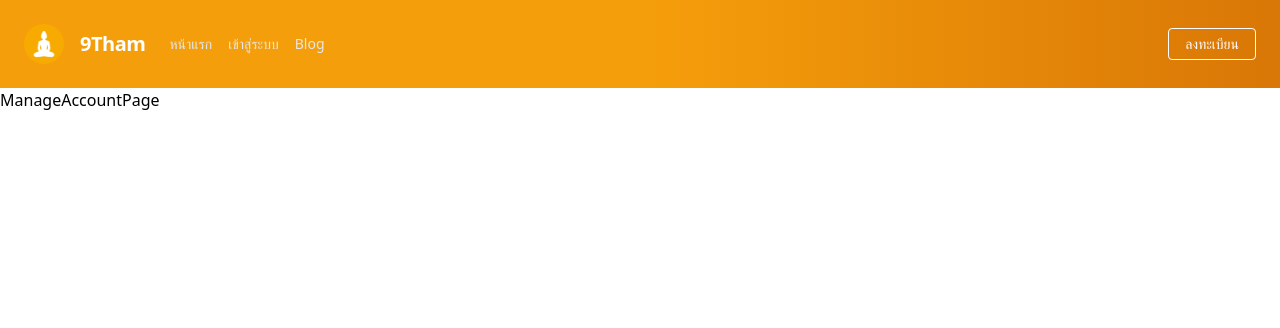
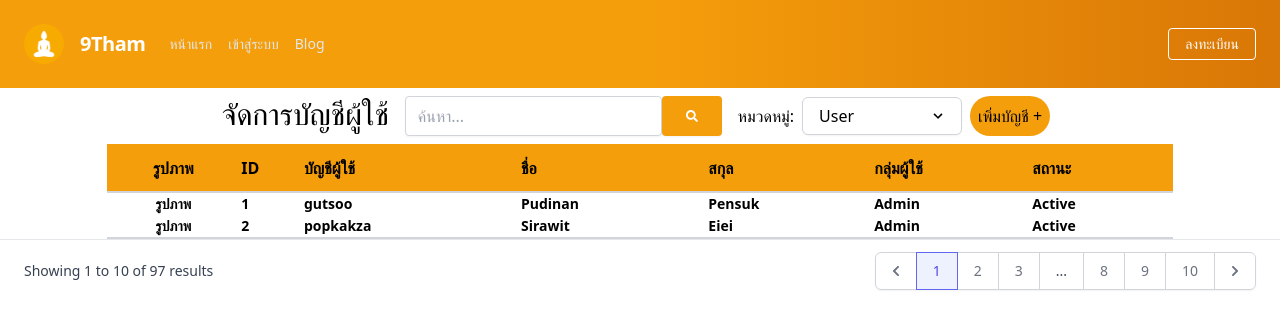
Before and after one commit to SOFT-STUDIO-GROUPWORK/9Tham-Frontend, a React (Create React App) app: page /ManageAccount in a window 1280 px wide. Shown: the top 328 px of the page. Built offline with nearby package versions, Linux system fonts and the light colour scheme.

Commit message:
demo ManageAccount

```diff
--- a/src/pages/ManageAccountPage/ManageAccountPage.tsx
+++ b/src/pages/ManageAccountPage/ManageAccountPage.tsx
@@ -5,15 +5,85 @@
 // (mean "ts" = "typescript" , "rafce" = "react arrow function component export default")
 // by Pop (delete if already read)
 
-import React from 'react'
+import React, { useState } from "react";
+import Selector from "./components/Selector";
+import Searchbar from "./components/Searchbar";
+import Pagination from "./components/Pagination";
 
-type Props = {}
+type Props = {};
+const Options: string[] = ["User", "Admin"];
+interface IAccount {
+  pic?: string;
+  id: string;
+  username: string;
+  name: string;
+  surname: string;
+  role: string;
+  status: string;
+}
+let mockAccount = [
+  {
+    id: "1",
+    username: "gutsoo",
+    name: "Pudinan",
+    surname: "Pensuk",
+    role: "Admin",
+    status: "Active",
+  },
+  {
+    id: "2",
+    username: "popkakza",
+    name: "Sirawit",
+    surname: "Eiei",
+    role: "Admin",
+    status: "Active",
+  },
+];
 
 const ManageAccountPage = (props: Props) => {
   // check at my homePage before proceed by pop (delete if already read)
+  const [Account, setAccount] = useState<IAccount[]>(mockAccount);
   return (
-    <div>ManageAccountPage</div>
-  )
-}
+    <div>
+      <div className="flex flex-col justify-center items-center">
+        <div className="flex flex-row m-2">
+          <div className="text-3xl">จัดการบัญชีผู้ใช้</div>
+          <Searchbar />
+          <Selector title="หมวดหมู่:" options={Options} />
+          <button className="text-base rounded-full bg-amber-500 border-8 border-transparent mx-2">
+            เพิ่มบัญชี +
+          </button>
+        </div>
+        <table className="table-auto w-5/6 border-b-2 border-gray-300">
+          <thead className="border-b-2 border-gray-300">
+            <tr className="bg-amber-500 h-12 text-left">
+              <th className="text-center">รูปภาพ</th>
+              <th>ID</th>
+              <th>บัญชีผู้ใช้</th>
+              <th>ชื่อ</th>
+              <th>สกุล</th>
+              <th>กลุ่มผู้ใช้</th>
+              <th>สถานะ</th>
+            </tr>
+          </thead>
+          <tbody>
+            {Account.map((e) => (
+              <tr className="text-sm text-left">
+                <th className="text-center">รูปภาพ</th>
+                <th>{e.id}</th>
+                <th>{e.username}</th>
+                <th>{e.name}</th>
+                <th>{e.surname}</th>
+                <th>{e.role}</th>
+                <th>{e.status}</th>
+              </tr>
+            ))}
+          </tbody>
+        </table>
+      </div>
+      <Pagination />
+    </div>
+  );
+};
 
-export default ManageAccountPage
+export default ManageAccountPage;
--- /dev/null
+++ b/src/pages/ManageAccountPage/components/Pagination.tsx
@@ -0,0 +1,101 @@
+import { FaChevronLeft, FaChevronRight } from "react-icons/fa";
+import { Link } from "react-router-dom";
+
+type Props = {};
+
+const Pagination = (props: Props) => {
+  return (
+    <div className="w-full bg-white px-4 py-3 flex items-center justify-between border-t border-gray-200 sm:px-6">
+      {/* resposive mobile start */}
+      <div className="flex-1 flex justify-between sm:hidden">
+        <Link
+          to="/"
+          className="relative inline-flex items-center px-4 py-2 border border-gray-300 text-sm font-medium rounded-md text-gray-700 bg-white hover:bg-gray-50"
+        >
+          Previous
+        </Link>
+        <Link
+          to="/"
+          className="ml-3 relative inline-flex items-center px-4 py-2 border border-gray-300 text-sm font-medium rounded-md text-gray-700 bg-white hover:bg-gray-50"
+        >
+          Next
+        </Link>
+      </div>
+      {/* resposive mobile end */}
+
+      <div className="hidden sm:flex-1 sm:flex sm:items-center sm:justify-between">
+        <div>
+          <p className="text-sm text-gray-700">
+            Showing <span className="font-medium">1</span> to{" "}
+            <span className="font-medium">10</span> of{" "}
+            <span className="font-medium">97</span> results
+          </p>
+        </div>
+        <div>
+          <nav
+            className="relative z-0 inline-flex rounded-md shadow-sm -space-x-px"
+            aria-label="Pagination"
+          >
+            <Link
+              to="/"
+              className="relative inline-flex items-center px-2 py-2 rounded-l-md border border-gray-300 bg-white text-sm font-medium text-gray-500 hover:bg-gray-50"
+            >
+              <span className="sr-only">Previous</span>
+              <FaChevronLeft className="h-3 w-6" aria-hidden="true" />
+            </Link>
+            {/* Current: "z-10 bg-indigo-50 border-indigo-500 text-indigo-600", Default: "bg-white border-gray-300 text-gray-500 hover:bg-gray-50" */}
+            <Link
+              to="/"
+              aria-current="page"
+              className="z-10 bg-indigo-50 border-indigo-500 text-indigo-600 relative inline-flex items-center px-4 py-2 border text-sm font-medium"
+            >
+              1
+            </Link>
+            <Link
+              to="/"
+              className="bg-white border-gray-300 text-gray-500 hover:bg-gray-50 relative inline-flex items-center px-4 py-2 border text-sm font-medium"
+            >
+              2
+            </Link>
+            <Link
+              to="/"
+              className="bg-white border-gray-300 text-gray-500 hover:bg-gray-50 hidden md:inline-flex relative items-center px-4 py-2 border text-sm font-medium"
+            >
+              3
+            </Link>
+            <span className="relative inline-flex items-center px-4 py-2 border border-gray-300 bg-white text-sm font-medium text-gray-700">
+              ...
+            </span>
+            <Link
+              to="/"
+              className="bg-white border-gray-300 text-gray-500 hover:bg-gray-50 hidden md:inline-flex relative items-center px-4 py-2 border text-sm font-medium"
+            >
+              8
+            </Link>
+            <Link
+              to="/"
+              className="bg-white border-gray-300 text-gray-500 hover:bg-gray-50 relative inline-flex items-center px-4 py-2 border text-sm font-medium"
+            >
+              9
+            </Link>
+            <Link
+              to="/"
+              className="bg-white border-gray-300 text-gray-500 hover:bg-gray-50 relative inline-flex items-center px-4 py-2 border text-sm font-medium"
+            >
+              10
+            </Link>
+            <Link
+              to="/"
+              className="relative inline-flex items-center px-2 py-2 rounded-r-md border border-gray-300 bg-white text-sm font-medium text-gray-500 hover:bg-gray-50"
+            >
+              <span className="sr-only">Next</span>
+              <FaChevronRight className="h-3 w-6" aria-hidden="true" />
+            </Link>
+          </nav>
+        </div>
+      </div>
+    </div>
+  );
+};
+
+export default Pagination;
--- /dev/null
+++ b/src/pages/ManageAccountPage/components/Searchbar.tsx
@@ -0,0 +1,23 @@
+import { FaSearch } from "react-icons/fa";
+
+type Props = {
+  onClick?: any;
+};
+
+const Searchbar = (props: Props) => {
+  return (
+    <div className="flex flex-1 mx-4">
+      <input
+        className="grow px-3 py-1.5 text-base font-normal text-gray-700 bg-white bg-clip-padding border border-solid shadow-sm border-gray-300 rounded transition ease-in-out m-0 focus:text-gray-700 focus:bg-white focus:border-amber-600 focus:outline-none"
+        id="filter"
+        type="search"
+        placeholder="ค้นหา..."
+      />
+      <button className="btn px-6 py-3 bg-amber-500 text-white font-medium text-xs leading-tight uppercase rounded shadow-sm hover:bg-amber-600 hover:shadow-lg focus:bg-amber-600  focus:shadow-lg focus:outline-none focus:ring-0 active:bg-amber-700 active:shadow-lg transition duration-150 ease-in-out ">
+        <FaSearch />
+      </button>
+    </div>
+  );
+};
+
+export default Searchbar;
--- /dev/null
+++ b/src/pages/ManageAccountPage/components/Selector.tsx
@@ -0,0 +1,28 @@
+type Props = {
+  title: string;
+  options: string[];
+};
+
+const Selector = (props: Props) => {
+  return (
+    <div className="relative flex flex-row items-center">
+      <span className="pr-2">{props.title}</span>
+      <select className="w-40 appearance-none bg-white border border-gray-300 hover:border-gray-400 px-4 py-2 pr-8 shadow-sm rounded-md leading-tight focus:outline-none focus:shadow-outline">
+        {props.options.map((opt, index) => {
+          return <option key={index}>{opt}</option>;
+        })}
+      </select>
+      <span className="absolute right-4">
+        <svg
+          className="fill-current h-4 w-4"
+          xmlns="http://www.w3.org/2000/svg"
+          viewBox="0 0 20 20"
+        >
+          <path d="M9.293 12.95l.707.707L15.657 8l-1.414-1.414L10 10.828 5.757 6.586 4.343 8z" />
+        </svg>
+      </span>
+    </div>
+  );
+};
+
+export default Selector;
```
Also changed, not shown: 1 other file (tests, documents, lock files or other folders).
